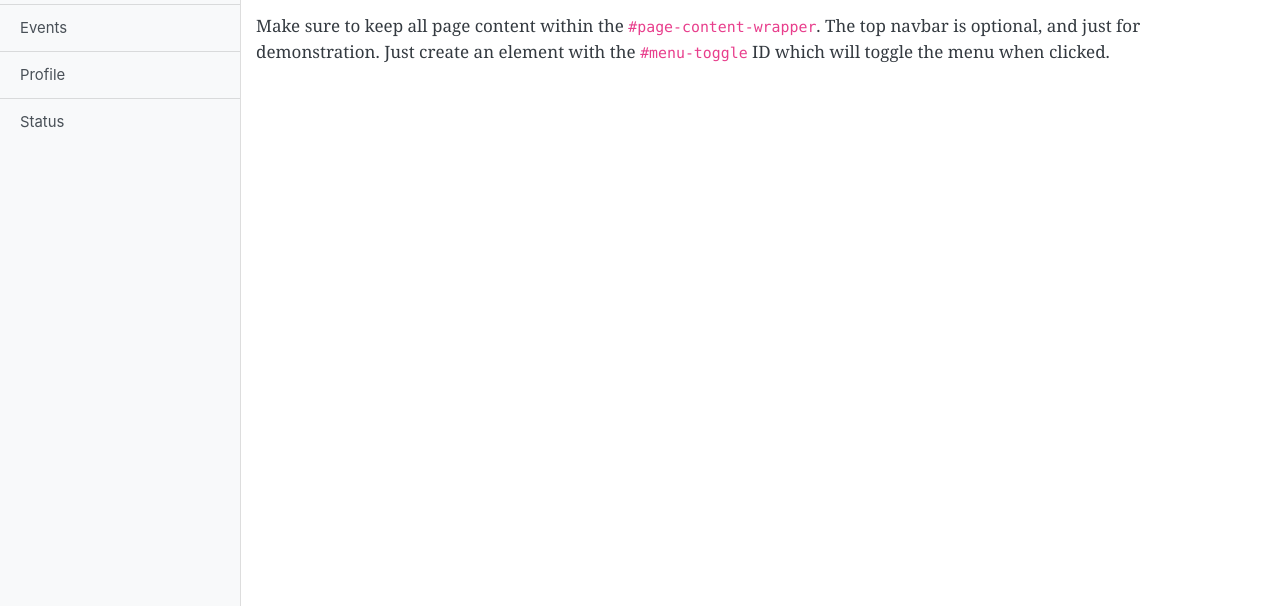
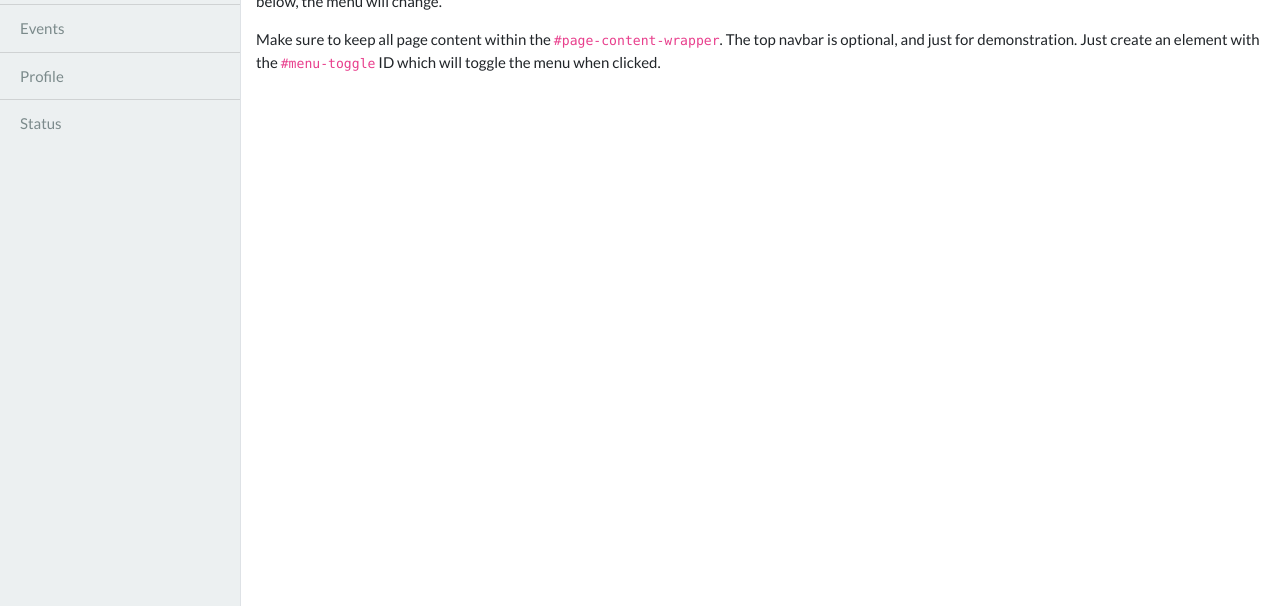
Before and after one commit to cloudpurpose/cloudpurpose.github.io, a plain HTML site: page index.html in a window 1280 px wide. Shown: the part 194-800 px from the top of the page. Drawn offline with nearby package versions, Linux system fonts and the light colour scheme.

Commit message:
Switched to Flatly theme

```diff
--- a/index.html
+++ b/index.html
@@ -11,7 +11,7 @@
     <title>Simple Sidebar - Start Bootstrap Template</title>
 
     <!-- Bootstrap core CSS -->
-    <link href="https://stackpath.bootstrapcdn.com/bootswatch/4.5.2/litera/bootstrap.min.css" rel="stylesheet">
+    <link href="https://stackpath.bootstrapcdn.com/bootswatch/4.5.2/flatly/bootstrap.min.css" rel="stylesheet">
 
     <style>
         #wrapper {
```
